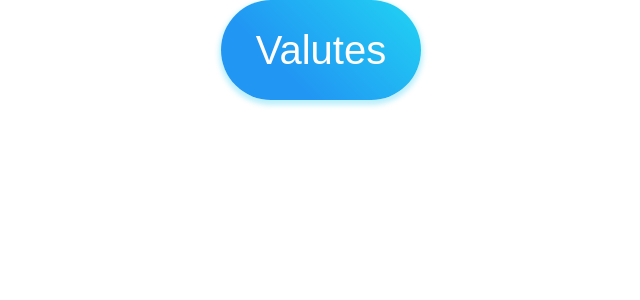
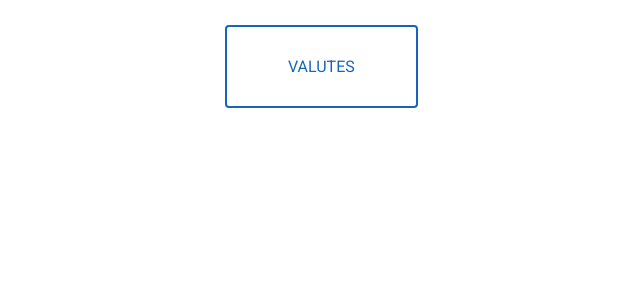
Before and after one commit to saprosontorontomento/react-redux-valutes, a React (Create React App) app: page / in a window 1280 px wide. Shown: the top 300 px of the page, without its empty margins (319-959 px from the left). Built offline with nearby package versions, Linux system fonts and the light colour scheme.

Commit message:
change btn

```diff
--- /dev/null
+++ b/src/UI/button/MainBtn.js
@@ -0,0 +1,26 @@
+import React, { useState, useRef } from 'react';
+import './MainBtn.scss';
+
+const MainBtn = ({children}) => {
+
+    const [isActive, setIsActive] = useState(false);
+
+    const onChangeClassBtn = () => setIsActive(!isActive);
+    const activeClassBtnRef = useRef(null);
+
+    return (
+        <div
+            ref={activeClassBtnRef}
+            onClick={onChangeClassBtn}
+            className={`button ${isActive ? 'active' : ''}`}
+        >
+            <span></span>
+            <span></span>
+            <span></span>
+            <span></span>
+            {children}
+        </div>
+    );
+};
+
+export default MainBtn;
--- /dev/null
+++ b/src/UI/button/MainBtn.scss
@@ -0,0 +1,155 @@
+@import url("https://fonts.googleapis.com/css2?family=Roboto&display=swap");
+
+.button {
+    position: relative;
+    display: inline-block;
+    padding: 30px 61px;
+    border-radius: 4px;
+    color: #1565c0;
+    text-decoration: none;
+    text-transform: uppercase;
+    overflow: hidden;
+    margin: 25px;
+    font-family: "Roboto", sans-serif;
+    filter: hue-rotate(0deg);
+    border: 2px solid #1565c0;
+    transition: all 0.1s linear;
+    animation: bn53bounce 4s infinite;
+
+    &:hover {
+        border: 1px solid transparent;
+
+        span {
+            position: absolute;
+            display: block;
+
+            &:nth-child(1) {
+                filter: hue-rotate(0deg);
+                top: 0;
+                left: 0;
+                width: 100%;
+                height: 3px;
+                background: linear-gradient(90deg, transparent, #3a86ff);
+                animation: animate1 1s linear infinite;
+            }
+
+            @keyframes animate1 {
+                0% {
+                    left: -100%;
+                }
+
+                50%,
+                100% {
+                    left: 100%;
+                }
+            }
+
+            &:nth-child(2) {
+                filter: hue-rotate(60deg);
+                top: -100%;
+                right: 0;
+                width: 3px;
+                height: 100%;
+                background: linear-gradient(180deg, transparent, #3a86ff);
+                animation: animate2 1s linear infinite;
+                animation-delay: 0.25s;
+            }
+
+            @keyframes animate2 {
+                0% {
+                    top: -100%;
+                }
+
+                50%,
+                100% {
+                    top: 100%;
+                }
+            }
+
+            &:nth-child(3) {
+                filter: hue-rotate(120deg);
+                bottom: 0;
+                right: 0;
+                width: 100%;
+
+                background: linear-gradient(270deg, transparent, #3a86ff);
+                animation: animate3 1s linear infinite;
+                animation-delay: 0.5s;
+            }
+
+            @keyframes animate3 {
+                0% {
+                    right: -100%;
+                    height: 3px;
+                }
+
+                50%,
+                100% {
+                    height: 2px;
+                    right: 100%;
+                }
+            }
+
+            &:nth-child(4) {
+                filter: hue-rotate(300deg);
+                bottom: -100%;
+                left: 0;
+                width: 3px;
+                height: 100%;
+                background: linear-gradient(360deg, transparent, #3a86ff);
+                animation: animate4 1s linear infinite;
+                animation-delay: 0.75s;
+            }
+
+            @keyframes animate4 {
+                0% {
+                    bottom: -100%;
+                }
+
+                50%,
+                100% {
+                    bottom: 100%;
+                }
+            }
+
+            @keyframes bn53bounce {
+                5%,
+                50% {
+                  transform: scale(1);
+                }
+
+                10% {
+                  transform: scale(1);
+                }
+
+                15% {
+                  transform: scale(1);
+                }
+
+                20% {
+                  transform: scale(1) rotate(-5deg);
+                }
+
+                25% {
+                  transform: scale(1) rotate(5deg);
+                }
+
+                30% {
+                  transform: scale(1) rotate(-3deg);
+                }
+
+                35% {
+                  transform: scale(1) rotate(2deg);
+                }
+
+                40% {
+                  transform: scale(1) rotate(0);
+                }
+              }
+        }
+    }
+}
+
+.active {
+    animation: none;
+}
--- a/src/UI/dropDown/DropDown.js
+++ b/src/UI/dropDown/DropDown.js
@@ -1,6 +1,7 @@
 import React, { useRef, useState, useEffect } from 'react';
 import TextField from '@mui/material/TextField';
 import Button from "@mui/material/Button";
+import ArrowDropDownIcon from '@mui/icons-material/ArrowDropDown';
 
 import Spinner from '../../components/Valutes/Spinner';
 
@@ -52,13 +53,12 @@ const DropDown = () => {
         return (
             <div className="dropdown__container">
                 <Button
+
                     variant="contained"
                     className='dropdown__trigger'
                     onClick={onDropDown}
                     >
-                    <span>
-                        <svg xmlns="http://www.w3.org/2000/svg" height="24px" viewBox="0 0 24 24" width="24px" fill="#FFFFFF"><path d="M24 24H0V0h24v24z" fill="none" opacity=".87"/><path d="M16.59 8.59L12 13.17 7.41 8.59 6 10l6 6 6-6-1.41-1.41z"/></svg>
-                    </span>
+                    <ArrowDropDownIcon />
                 </Button>
                 <div ref={dropDownRef} className={`dropdown ${isActive ? 'active' : ''}`}>
                     <ul>
--- a/src/UI/dropDown/DropDown.scss
+++ b/src/UI/dropDown/DropDown.scss
@@ -10,7 +10,7 @@
     overflow-x: hidden;
     overflow: scroll;
     border-radius:5px 5px;
-    width: 445px;
+    width: 432px;
     visibility: hidden;
     background: #ffffff;
     border-radius: 8px;
--- a/src/components/Header/Header.js
+++ b/src/components/Header/Header.js
@@ -2,15 +2,18 @@ import React from 'react';
 import './Header.scss';
 
 import { Link } from "react-router-dom";
+import MainBtn from '../../UI/button/MainBtn';
+import '../../UI/button/MainBtn.scss';
+
+const Header = () => {
 
 
-const Header = () => {
     return (
         <header className="header">
             <nav className="header__nav">
-                <ul className="nav__list">
+                <ul className="nav__list" >
                     <li className="nav__item">
-                        <Link to='/valutes'><button className="header__btn">Valutes</button></Link>
+                        <Link to='/valutes'><MainBtn>Valutes</MainBtn></Link>
                     </li>
                     <li className="nav__item">
                         {/* <Link to='/news'><button className="header__btn">News</button></Link> */}
--- a/src/components/Header/Header.scss
+++ b/src/components/Header/Header.scss
@@ -1,30 +1,11 @@
 .header {
     display: flex;
     justify-content: center;
-
 
     &__nav {
         display: flex;
         justify-content: space-between;
     }
-
-    &__btn {
-        font-size: 40px;
-        color: white;
-        background: linear-gradient(45deg, #2196F3 30%, #21CBF3 90%);
-        border: 0px;
-        border-radius: 50px;
-        box-shadow: 0 3px 5px 2px rgba(33, 203, 243, .3);
-        color: white;
-        height: 100px;
-        width: 200px;
-        padding: 0 30px;
-
-        cursor: pointer;
-
-    }
-
-
 }
 
 .nav {
@@ -35,4 +16,6 @@
     &__item {
         list-style: none;
     }
+
+
 }
--- a/src/components/Valutes/Button.js
+++ b/src/components/Valutes/Button.js
@@ -56,6 +56,9 @@ export default function BasicButtonGroup() {
             {
                 popularValutes.map(item => (
                     <Button
+                        sx={{
+
+                        }}
                         key={item.ID}
                         size="large"
                         onClick={() => {
--- a/src/components/Valutes/Valutes.js
+++ b/src/components/Valutes/Valutes.js
@@ -1,9 +1,10 @@
 import React, { useState } from 'react';
 import BasicButtonGroup from './Button';
-import Button from "@mui/material/Button";
+// import Button from "@mui/material/Button";
 
 
 import './Valuttes.scss';
+import Button from "@mui/material/Button";
 
 const Valutes = () => {
 
@@ -15,7 +16,7 @@ const Valutes = () => {
                 <div className="main__valutes">
                     <Button
                         size="large"
-                        variant={"contained"}
+                        variant={'contained'}
                         >RUB
                     </Button>
                 </div>
```
Also changed, not shown: src/components/Valutes/Valuttes.scss (line endings or trailing spaces).
